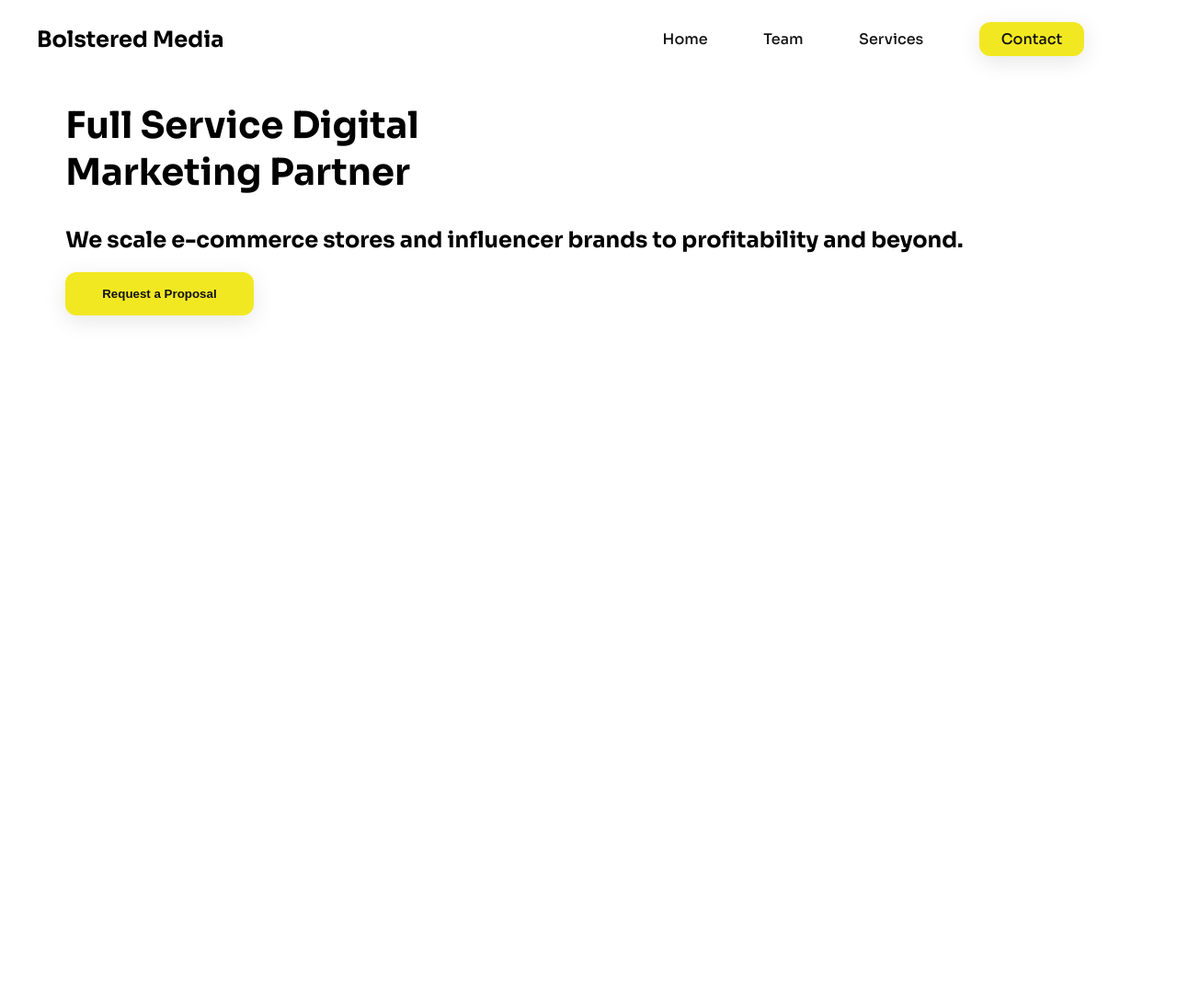
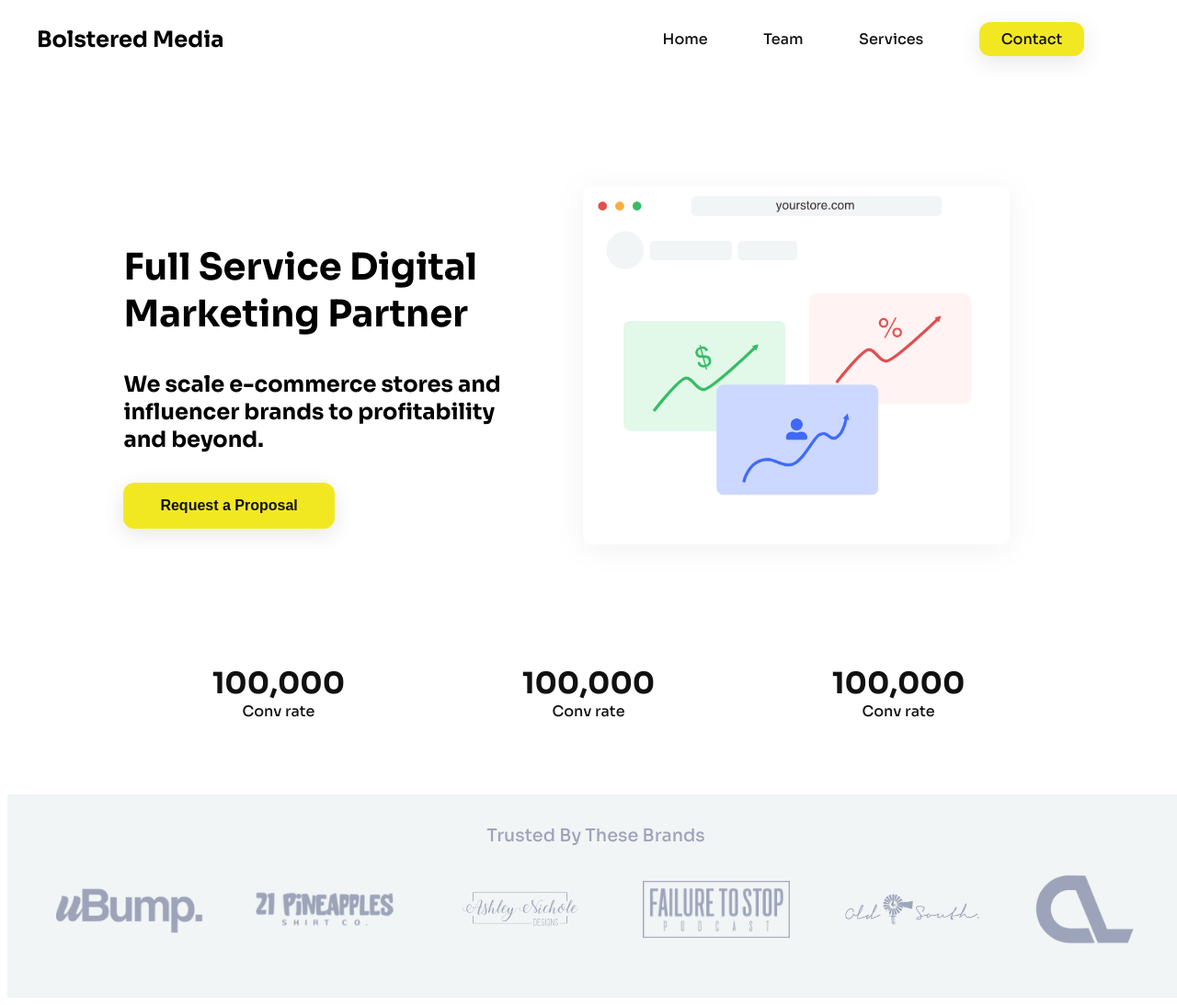
Before and after one commit to nrgouldBM/Bolstered-Media-Gatsby-Site, a Gatsby site: page / in a window 1280 px wide. Shown: the whole page at 92% size. Before the commit the page ends 800 px from the top, so only its background shows below. Built offline with nearby package versions, Linux system fonts and the light colour scheme; Gatsby itself is replaced by a stand-in of ours.

Commit message:
finished hero section and logos section

```diff
--- a/src/components/Button.jsx
+++ b/src/components/atoms/Button.jsx
@@ -1,12 +1,13 @@
 import React from 'react'
 import styled from 'styled-components';
-import { COLORS, SHADOW } from '../constants';
+import { COLORS, SHADOW } from '../../constants';
 
 export const StyledButton = styled.button`
 	color: ${COLORS.primaryText};
     border: none;
 	text-decoration: none;
 	font-weight: 600;
+    font-size: 1rem;
 	background: ${COLORS.primary};
 	padding: 1rem 2.5rem;
 	border-radius: 12px;
--- a/src/components/nav/StyledButtonLink.js
+++ b/src/components/atoms/nav/StyledButtonLink.js
@@ -1,6 +1,6 @@
 import styled from 'styled-components';
 import { Link } from 'gatsby';
-import { COLORS, SHADOW } from '../../constants';
+import { COLORS, SHADOW } from '../../../constants';
 
 export const StyledButtonLink = styled(Link)`
 	color: ${COLORS.primaryText};
--- /dev/null
+++ b/src/components/atoms/nav/StyledLink.js
@@ -0,0 +1,15 @@
+import styled from "styled-components";
+import { Link } from "gatsby";
+import { COLORS } from "../../../constants";
+
+export const StyledLink = styled(Link)`
+  color: ${COLORS.primaryText};
+  text-decoration: none;
+  font-weight: 500;
+
+  &:hover {
+    color: ${COLORS.primary};
+  }
+
+  transition: all 200ms ease;
+`;
--- /dev/null
+++ b/src/components/molecules/Statistic.jsx
@@ -0,0 +1,33 @@
+import React from 'react'
+import styled from 'styled-components'
+import { COLORS } from '../../constants'
+
+const StatText = styled.h2`
+    font-size: 2rem;
+    color: ${COLORS.primaryText};
+    margin-bottom: 0;
+`
+
+const Description = styled.h4`
+    font-size: 1rem;
+    color: ${COLORS.primaryText};
+    font-weight: 500;
+    margin: 0;
+`
+
+const Container = styled.div`
+    display: flex;
+    flex-direction: column;
+    align-items: center;
+    justify-content: center;
+     flex-basis: 10rem;
+`
+
+export default function Statistic({ stat, desc }) {
+    return (
+        <Container>
+            <StatText>{stat}</StatText>
+            <Description>{desc}</Description>
+        </Container>
+    )
+}
--- a/src/components/nav/StyledLink.js
+++ /dev/null
@@ -1,15 +0,0 @@
-import styled from 'styled-components';
-import { Link } from 'gatsby';
-import { COLORS } from '../../constants';
-
-export const StyledLink = styled(Link)`
-	color: ${COLORS.primaryText};
-	text-decoration: none;
-	font-weight: 500;
-
-	&:hover {
-		color: ${COLORS.primary};
-	}
-
-	transition: all 200ms ease;
-`;
--- /dev/null
+++ b/src/components/organisms/BrandLogos.jsx
@@ -0,0 +1,53 @@
+import React from 'react'
+import styled from 'styled-components'
+import UbumpLogo from '../../images/logos/ubump.png'
+import PineapplesLogo from '../../images/logos/21pineapples.png'
+import AshleyNicholeLogo from '../../images/logos/ashleynichole.png'
+import CoastLandLogo from '../../images/logos/coastland.png'
+import FTSLogo from '../../images/logos/fts.png'
+import OldSouthLogo from '../../images/logos/old-south.png'
+import { COLORS } from '../../constants'
+
+const Container = styled.section`
+    width: 100vw;
+    margin: auto;
+    background-color: ${COLORS.gray};
+    margin-top: 5rem;
+`
+
+const LogosContainer = styled.div`
+    display: flex;
+    flex-direction: row;
+    align-items: center;
+    justify-content: space-evenly;
+    padding-bottom: 3rem;
+`
+
+const Logo = styled.img`
+    max-width: 10rem;
+`
+
+const LogosText = styled.h3`
+    color: ${COLORS.secondaryText};
+    font-size: 1.2rem;
+    font-weight: 500;
+    text-align: center;
+    padding-top: 2rem;
+
+`
+
+export default function BrandLogos() {
+    return (
+        <Container>
+            <LogosText>Trusted By These Brands</LogosText>
+            <LogosContainer>
+                <Logo src={UbumpLogo} />
+                <Logo src={PineapplesLogo} />
+                <Logo src={AshleyNicholeLogo} />
+                <Logo src={FTSLogo} />
+                <Logo src={OldSouthLogo} />
+                <Logo src={CoastLandLogo} />
+            </LogosContainer>
+        </Container>
+    )
+}
--- /dev/null
+++ b/src/components/organisms/Hero.js
@@ -0,0 +1,80 @@
+import React from "react";
+import styled from "styled-components";
+import Button from "../atoms/Button";
+import HeroImage from "../../images/hero_image.png";
+import Statistic from "../molecules/Statistic";
+
+const StyledContainer = styled.section`
+  width: 80%;
+  margin: auto;
+`;
+
+const MainContentContainer = styled.div`
+  display: flex;
+  align-items: center;
+  justify-content: space-between;
+  max-width: 100vw;
+  margin-top: 5rem;
+`;
+const StyledHeroTitle = styled.h1`
+  font-size: 2.5rem;
+  margin-bottom: 1rem;
+`;
+
+const StyledHeroSubTitle = styled.h2`
+  font-size: 1.5rem;
+  margin-bottom: 2rem;
+  max-width: 30rem;
+`;
+
+const StyledTextContainer = styled.div`
+  display: flex;
+  flex-direction: column;
+  align-items: flex-start;
+  justify-content: center;
+  flex: 1;
+`;
+
+const StyledImageContainer = styled.div`
+  flex: 1;
+`;
+
+const StatsContainer = styled.div`
+  display: flex;
+  flex-direction: row;
+  align-items: center;
+  justify-content: space-around;
+  margin-top: 3rem;
+  flex-wrap: wrap;
+`;
+
+const StyledHeroImage = styled.img`
+  max-width: 35rem;
+`;
+
+export default function Hero() {
+  return (
+    <StyledContainer>
+      <MainContentContainer>
+        <StyledTextContainer>
+          <StyledHeroTitle>
+            <span>Full Service Digital</span> <br /> Marketing Partner
+          </StyledHeroTitle>
+          <StyledHeroSubTitle>
+            We scale e-commerce stores and influencer brands to profitability
+            and beyond.
+          </StyledHeroSubTitle>
+          <Button>Request a Proposal</Button>
+        </StyledTextContainer>
+        <StyledImageContainer>
+          <StyledHeroImage src={HeroImage} />
+        </StyledImageContainer>
+      </MainContentContainer>
+      <StatsContainer>
+        <Statistic stat='100,000' desc='Conv rate' />
+        <Statistic stat='100,000' desc='Conv rate' />
+        <Statistic stat='100,000' desc='Conv rate' />
+      </StatsContainer>
+    </StyledContainer>
+  );
+}
--- a/src/sections/Navbar.js
+++ b/src/components/organisms/Navbar.js
@@ -1,7 +1,7 @@
 import React from 'react';
 import styled from 'styled-components';
-import { StyledLink } from '../components/nav/StyledLink';
-import { StyledButtonLink } from '../components/nav/StyledButtonLink';
+import { StyledLink } from '../atoms/nav/StyledLink';
+import { StyledButtonLink } from '../atoms/nav/StyledButtonLink';
 
 const StyledNavLinks = styled.ul`
 	display: flex;
--- a/src/constants.js
+++ b/src/constants.js
@@ -1,35 +1,37 @@
 export const COLORS = {
-	primary: '#F2E822',
-	primarySoft: '#f8f6c7',
+  primary: "#F2E822",
+  primarySoft: "#f8f6c7",
 
-	primaryText: '#121111',
-	secondaryText: '#9da4ba',
+  primaryText: "#121111",
+  secondaryText: "#9da4ba",
 
-	warning: '#f9ae3f',
-	warningSoft: '#fff8de',
+  warning: "#f9ae3f",
+  warningSoft: "#fff8de",
 
-	error: '#de5050',
-	errorSoft: '#fff3f3',
+  error: "#de5050",
+  errorSoft: "#fff3f3",
 
-	success: '#37bc64',
-	successSoft: '#e2f8e9',
+  success: "#37bc64",
+  successSoft: "#e2f8e9",
 
-	blue: '#3f6af9',
-	blueSoft: '#ccd8ff',
+  blue: "#3f6af9",
+  blueSoft: "#ccd8ff",
+
+  gray: "#F2F5F5",
 };
 
 export const SHADOW = {
-	normal: `0px 6px 24px 0 rgba(0, 0, 0, 0.1);`,
+  normal: `0px 6px 24px 0 rgba(0, 0, 0, 0.1);`,
 };
 
 export const SIZES = {
-	lengthSm1: '0.25rem',
-	lengthSm2: '0.375rem',
-	lengthSm3: '0.5rem',
-	lengthMd1: '1rem',
-	lengthMd2: '1.25rem',
-	lengthMd3: '1.5rem',
-	lengthLg1: '2rem',
-	lengthLg2: '3rem',
-	lengthLg3: '4rem',
+  lengthSm1: "0.25rem",
+  lengthSm2: "0.375rem",
+  lengthSm3: "0.5rem",
+  lengthMd1: "1rem",
+  lengthMd2: "1.25rem",
+  lengthMd3: "1.5rem",
+  lengthLg1: "2rem",
+  lengthLg2: "3rem",
+  lengthLg3: "4rem",
 };
--- a/src/pages/index.js
+++ b/src/pages/index.js
@@ -1,7 +1,8 @@
 import * as React from 'react';
 import '../index.css';
-import Hero from '../sections/home/Hero';
-import Navbar from '../sections/Navbar';
+import Hero from '../components/organisms/Hero';
+import Navbar from '../components/organisms/Navbar';
+import BrandLogos from '../components/organisms/BrandLogos';
 
 const IndexPage = () => {
 	return (
@@ -9,6 +10,7 @@
 			<Navbar />
 			<main>
 				<Hero />
+				<BrandLogos />
 			</main>
 		</React.Fragment>
 	);
--- a/src/sections/home/Hero.js
+++ /dev/null
@@ -1,30 +0,0 @@
-import React from "react";
-import styled from "styled-components";
-import Button from "../../components/Button";
-
-const StyledContainer = styled.section`
-  width: 90%;
-  margin: auto;
-`;
-const StyledHeroTitle = styled.h1`
-  font-size: 2.5rem;
-`;
-
-const StyledHeroSubTitle = styled.h2`
-  font-size: 1.5rem;
-`;
-
-export default function Hero() {
-  return (
-    <StyledContainer>
-      <StyledHeroTitle>
-        <span>Full Service Digital</span> <br /> Marketing Partner
-      </StyledHeroTitle>
-      <StyledHeroSubTitle>
-        We scale e-commerce stores and influencer brands to profitability and
-        beyond.
-      </StyledHeroSubTitle>
-      <Button>Request a Proposal</Button>
-    </StyledContainer>
-  );
-}
```
Also changed, not shown: src/components/atoms/Title.js (renamed from src/components/text/Title.js), src/images/hero_image.png (added), src/images/logos/21pineapples.png (added), src/images/logos/ashleynichole.png (added), src/images/logos/coastland.png (added), src/images/logos/fts.png (added), src/images/logos/old-south.png (added), src/images/logos/ubump.png (added).
